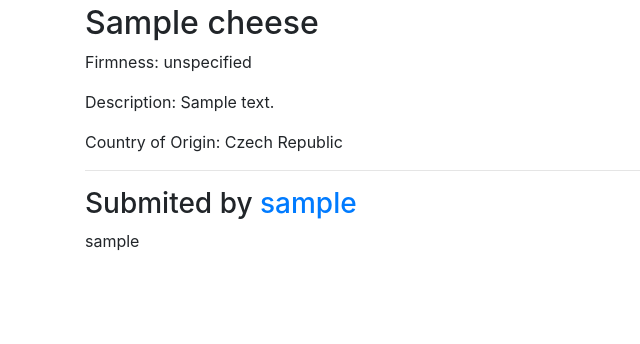
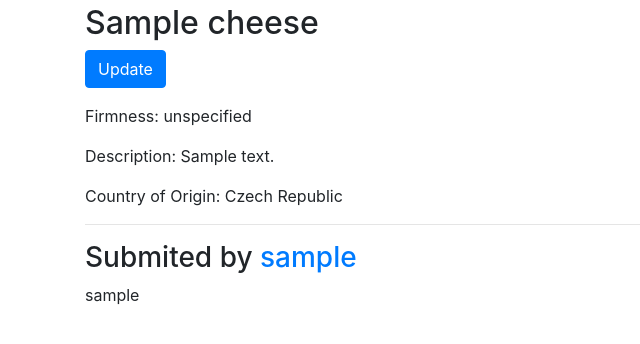
Before and after one commit to alainsn1984/cada_queso, a Django app: a page that uses everycheese/templates/cheeses/cheese_detail.html in a window 1280 px wide. Shown: the part 56-400 px from the top of the page, without its empty margins (0-640 px from the left). Run offline with Django 3.2, Linux system fonts and the light colour scheme; tables that the repository leaves empty hold one stand-in row (values such as "Sample post"); some libraries are stand-ins or nearby versions.

Commit message:
Add cheese update view, modify template

```diff
--- a/everycheese/cheeses/urls.py
+++ b/everycheese/cheeses/urls.py
@@ -1,7 +1,8 @@
 from django.urls import path
 from .views import (CheeseListView,
                     CheeseCreateView,
-                    CheeseDetailView)
+                    CheeseDetailView,
+                    CheeseUpdateView)
 
 app_name = "cheeses"
 
@@ -9,4 +10,5 @@ urlpatterns = [
     path(route="", view=CheeseListView.as_view(), name="list"),
     path(route="add/", view=CheeseCreateView.as_view(), name="add"),
     path(route="<slug:slug>/", view=CheeseDetailView.as_view(), name="detail"),
+    path(route="<slug:slug>/update/", view=CheeseUpdateView.as_view(), name="update"),
 ]
--- a/everycheese/cheeses/views.py
+++ b/everycheese/cheeses/views.py
@@ -1,6 +1,6 @@
 from django.shortcuts import render
 from django.contrib.auth.mixins import LoginRequiredMixin
-from django.views.generic import ListView, DetailView, CreateView
+from django.views.generic import ListView, DetailView, CreateView, UpdateView
 from .models import Cheese
 
 
@@ -21,3 +21,8 @@ class CheeseCreateView(LoginRequiredMixin, CreateView):
     def form_valid(self, form):
         form.instance.creator = self.request.user
         return super().form_valid(form)
+
+class CheeseUpdateView(LoginRequiredMixin,UpdateView):
+    model = Cheese
+    fields = ['name', 'description', 'firmness', 'country_of_origin']
+    action = "Update"
--- a/everycheese/templates/cheeses/cheese_detail.html
+++ b/everycheese/templates/cheeses/cheese_detail.html
@@ -6,7 +6,15 @@
 
 {% block content %}
   <h2>{{ cheese.name }}</h2>
-
+  <p>
+    <a
+      class="btn btn-primary"
+      role="button"
+      href="{% url 'cheeses:update' cheese.slug %}"
+    >
+      Update
+    </a>
+  </p>
   {% if cheese.firmness %}
     <p>Firmness: {{ cheese.firmness }}</p>
   {% endif %}
```
Also changed, not shown: everycheese/templates/cheeses/cheese_form.html (+9 -4 lines).
